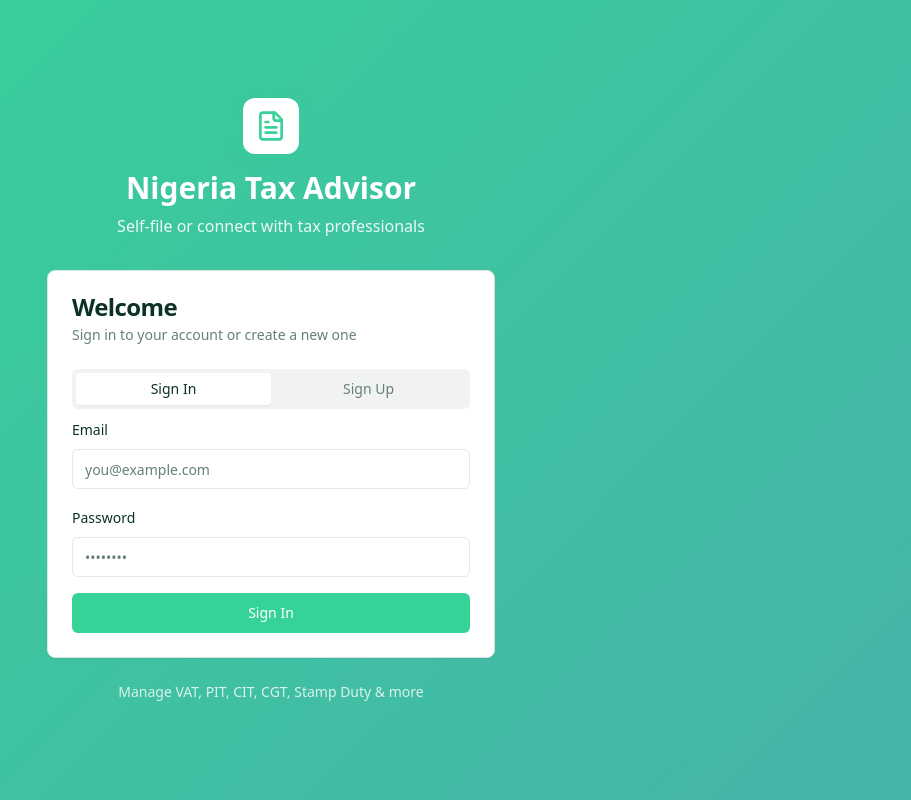
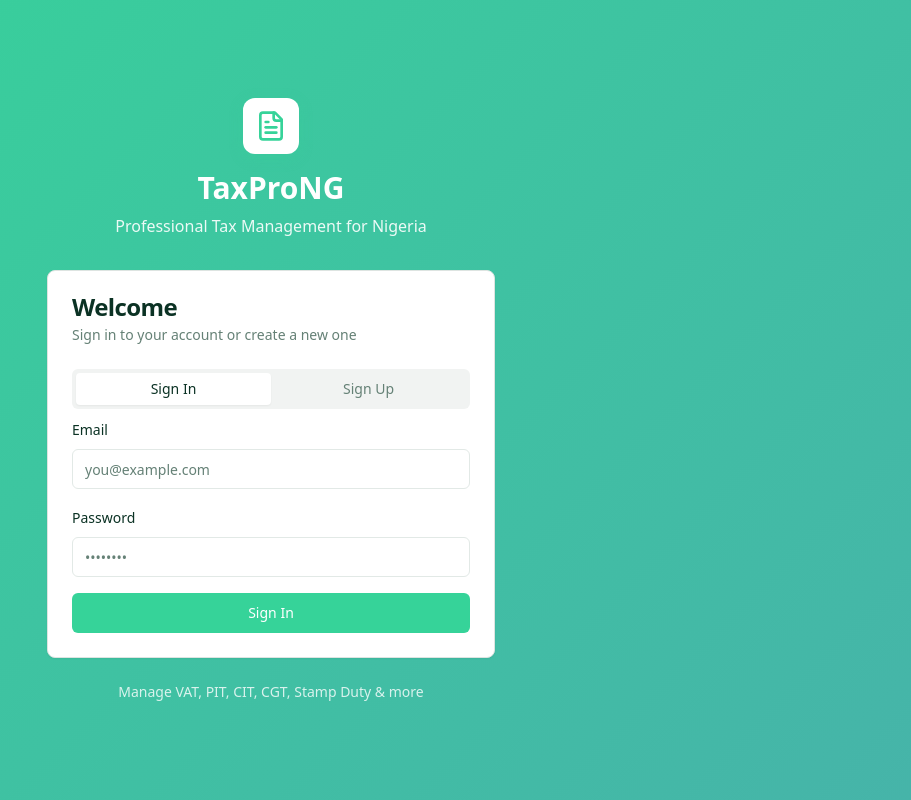
Before and after one commit to techilounge/taxprong, a React (Vite) app: page /auth in a window 1280 px wide. Shown: the whole page, without its empty margins (369-1280 px from the left). Built offline with nearby package versions, Linux system fonts and the light colour scheme.

Commit message:
Refactor: Update app name to TaxProNG

```diff
--- a/index.html
+++ b/index.html
@@ -3,12 +3,12 @@
   <head>
     <meta charset="UTF-8" />
     <meta name="viewport" content="width=device-width, initial-scale=1.0" />
-    <title>Nigeria Tax Advisor - Self-File & Tax Pro OS</title>
-    <meta name="description" content="Multi-tenant Nigeria tax platform for self-filing and tax professionals. Manage VAT, PIT, CIT, expenses, and client engagements." />
-    <meta name="author" content="Lovable" />
+    <title>TaxProNG - Nigeria Tax Management Platform</title>
+    <meta name="description" content="TaxProNG: Professional tax management for Nigerian businesses and tax consultants. VAT, PIT, CIT, and compliance tools." />
+    <meta name="author" content="TaxProNG" />
 
-    <meta property="og:title" content="Nigeria Tax Advisor - Self-File & Tax Pro OS" />
-    <meta property="og:description" content="Multi-tenant Nigeria tax platform for self-filing and tax professionals" />
+    <meta property="og:title" content="TaxProNG - Nigeria Tax Management Platform" />
+    <meta property="og:description" content="Professional tax management for Nigerian businesses and tax consultants" />
     <meta property="og:type" content="website" />
     <meta property="og:image" content="https://lovable.dev/opengraph-image-p98pqg.png" />
 
--- a/src/pages/Auth.tsx
+++ b/src/pages/Auth.tsx
@@ -82,8 +82,8 @@ const Auth = () => {
               <FileText className="h-8 w-8 text-primary" />
             </div>
           </div>
-          <h1 className="text-3xl font-bold text-white mb-2">Nigeria Tax Advisor</h1>
-          <p className="text-white/90">Self-file or connect with tax professionals</p>
+          <h1 className="text-3xl font-bold text-white mb-2">TaxProNG</h1>
+          <p className="text-white/90">Professional Tax Management for Nigeria</p>
         </div>
 
         <Card>
--- a/src/pages/Dashboard.tsx
+++ b/src/pages/Dashboard.tsx
@@ -118,7 +118,7 @@ const Dashboard = () => {
         <div>
           <h1 className="text-3xl font-bold tracking-tight">Dashboard</h1>
           <p className="text-muted-foreground">
-            Welcome to your Nigeria Tax Advisor workspace
+            Welcome to your TaxProNG workspace
           </p>
         </div>
 
```
